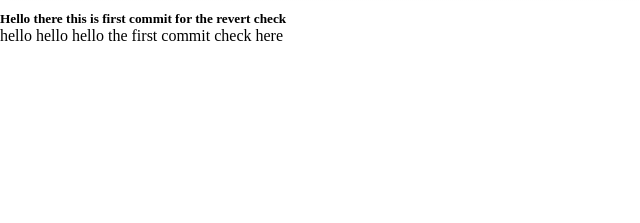
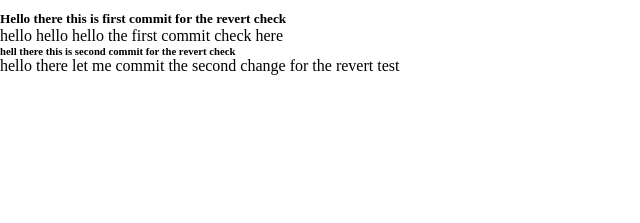
Before and after one commit to sharad52/Work_Management_System, a Django app: template templates/index.html in a window 1280 px wide. Shown: the part 192-415 px from the top of the page, without its empty margins (0-640 px from the left). Run offline with Django 3.2, Linux system fonts and the light colour scheme; the template is opened without the code that fills it, so the values that code supplies are empty.

Commit message:
this is the second change for the revert option

```diff
--- a/templates/index.html
+++ b/templates/index.html
@@ -54,6 +54,10 @@
 	<h5>Hello there this is first commit for the revert check</h5>
 	<p>hello hello hello the first commit check here</p>
 </div>
+<div>
+	<h6>hell there this is second commit for the revert check</h6>
+	<p> hello there let me commit the second change for the revert test</p>
+</div>
 {% endblock %}
 
 <!--
```
